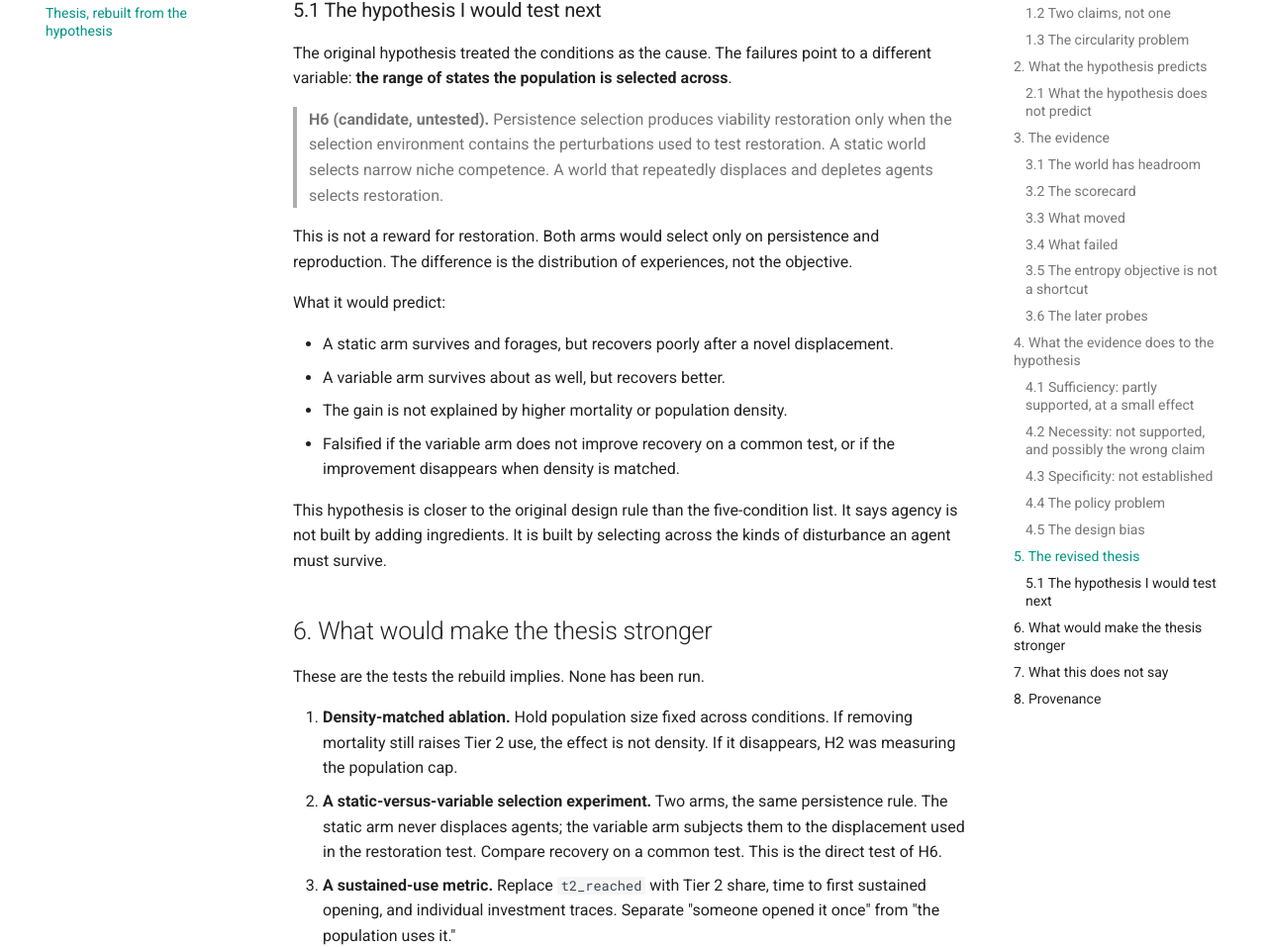
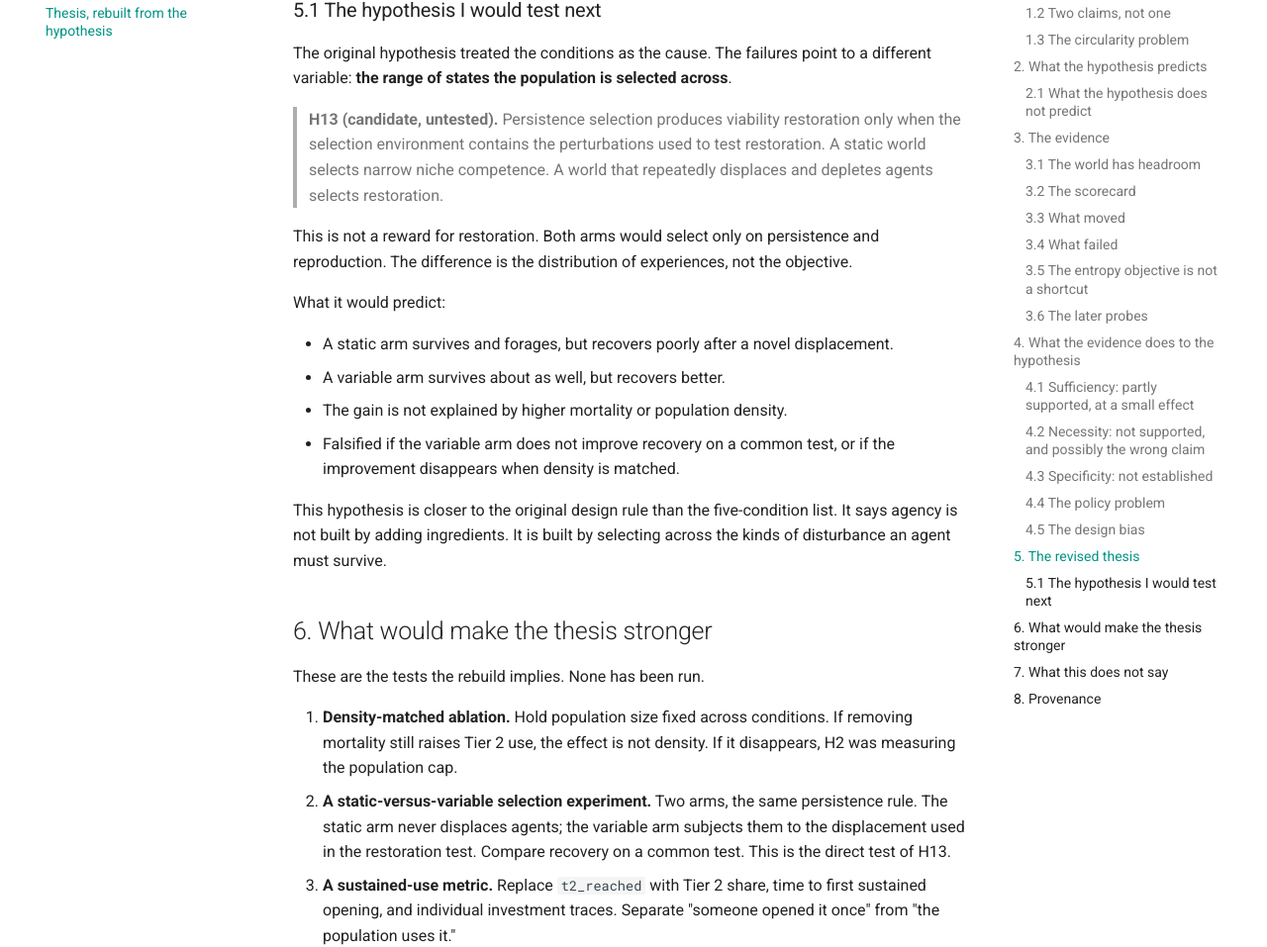
Before and after one commit to praveenchandrahas/agency-from-gradients, an MkDocs documentation site: the page built from docs/thesis.md, in a window 1280 px wide and 1400 px high, scrolled down 9362 px. Shown: the part 149-1106 px from the top of the window at 99% size. Built offline with MkDocs 1.6.1 and Material for MkDocs 9.7.7, drawn with Linux system fonts in a browser that asks for light colours; comment, search, counter and statistics services are not loaded.

```diff
--- a/docs/thesis.md
+++ b/docs/thesis.md
@@ -224,7 +224,7 @@
 
 The original hypothesis treated the conditions as the cause. The failures point to a different variable: **the range of states the population is selected across**.
 
-> **H6 (candidate, untested).** Persistence selection produces viability restoration only when the selection environment contains the perturbations used to test restoration. A static world selects narrow niche competence. A world that repeatedly displaces and depletes agents selects restoration.
+> **H13 (candidate, untested).** Persistence selection produces viability restoration only when the selection environment contains the perturbations used to test restoration. A static world selects narrow niche competence. A world that repeatedly displaces and depletes agents selects restoration.
 
 This is not a reward for restoration. Both arms would select only on persistence and reproduction. The difference is the distribution of experiences, not the objective.
 
@@ -242,7 +242,7 @@
 These are the tests the rebuild implies. None has been run.
 
 1. **Density-matched ablation.** Hold population size fixed across conditions. If removing mortality still raises Tier 2 use, the effect is not density. If it disappears, H2 was measuring the population cap.
-2. **A static-versus-variable selection experiment.** Two arms, the same persistence rule. The static arm never displaces agents; the variable arm subjects them to the displacement used in the restoration test. Compare recovery on a common test. This is the direct test of H6.
+2. **A static-versus-variable selection experiment.** Two arms, the same persistence rule. The static arm never displaces agents; the variable arm subjects them to the displacement used in the restoration test. Compare recovery on a common test. This is the direct test of H13.
 3. **A sustained-use metric.** Replace `t2_reached` with Tier 2 share, time to first sustained opening, and individual investment traces. Separate "someone opened it once" from "the population uses it."
 4. **A policy-class control.** A hand-coded ladder-user proves the world has headroom, but it does not prove that the generic policy class can represent the rule. A curriculum or a shaped exploration bonus would test that separately.
 5. **A gentler v3, preregistered.** Viable seeding, an easier start, a longer grace period. Log how extinct runs are handled before the run, not after.
```
Also changed, not shown: README.md (+4 -0 lines).
